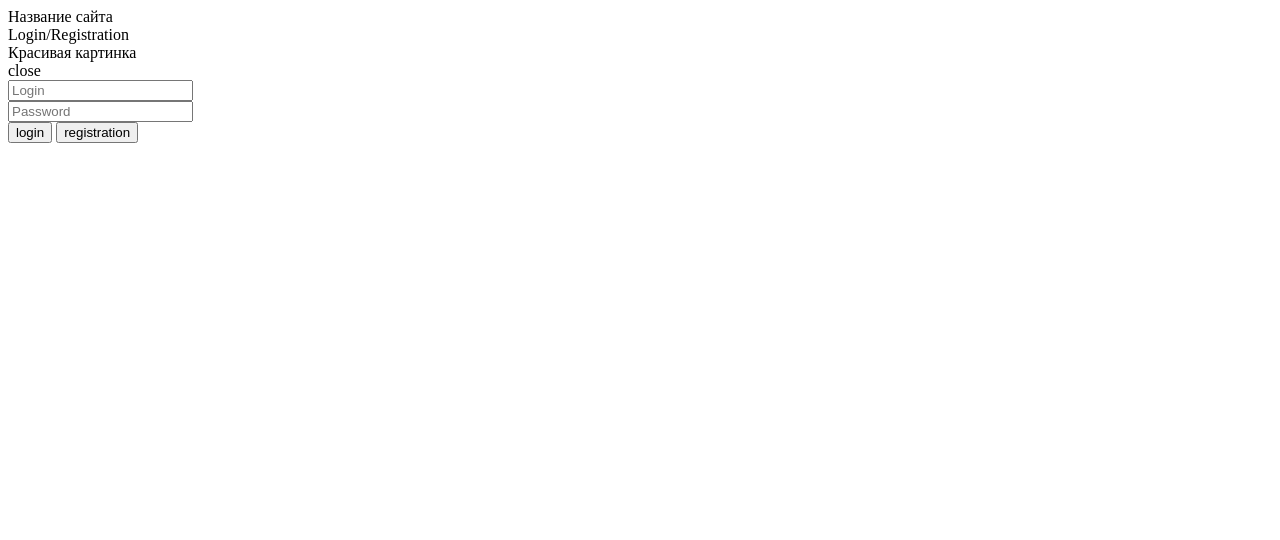
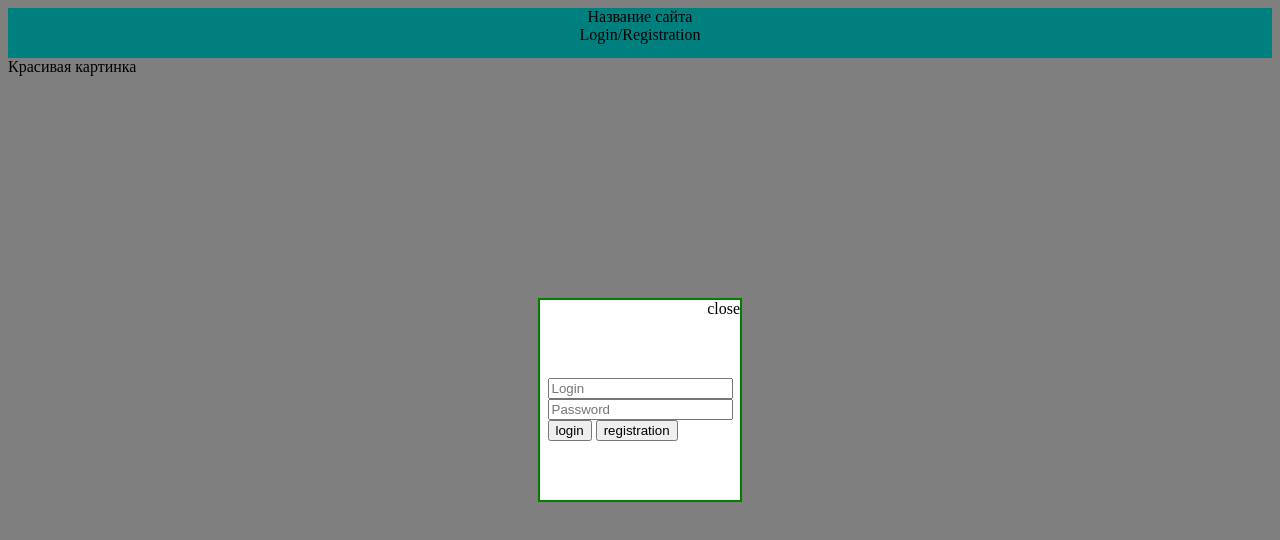
Before and after one commit to Tomashevskaya/JS2020, a plain HTML site: page index.html in a window 1280 px wide. Drawn offline with Linux system fonts and the light colour scheme; files that its build step writes are made by us from their sources.

Commit message:
Add styles

```diff
--- a/style.css
+++ b/style.css
@@ -1,12 +1,10 @@
-.header{{
+.header{
+	text-align: center;
+	height: 50px;
+	background: aqua;
+}
 
-	text-align: center;
-	hight: 50pt;
-	background: blue;
-
-}
 .login-popup{
-
 	position: fixed;
 	width: 100%;
 	height: 100vh;
@@ -14,11 +12,11 @@
 	left: 0;
 
 	display: flex;
-
+	justify-content: center;
+	align-items: center;
 }
 
 .login-popup .cover{
-
 	background: #000;
 	opacity: 0.5;
 	position: fixed;
@@ -29,9 +27,19 @@
 }
 
 .login-popup .login-content{
+    display: flex;
+    justify-content: space-between;
+    align-items: center;
+    width: 200px;
+    height: 200px;
+    background: #fff;
+    border: 2px green solid;
+    z-index: 20;
+    flex-direction: column;
+}
 
+.login-popup .close-block{
 	display: flex;
-	align-ite
-	z-index: 20;
-
+    justify-content: flex-end;
+    width: 100%;
 }
```
